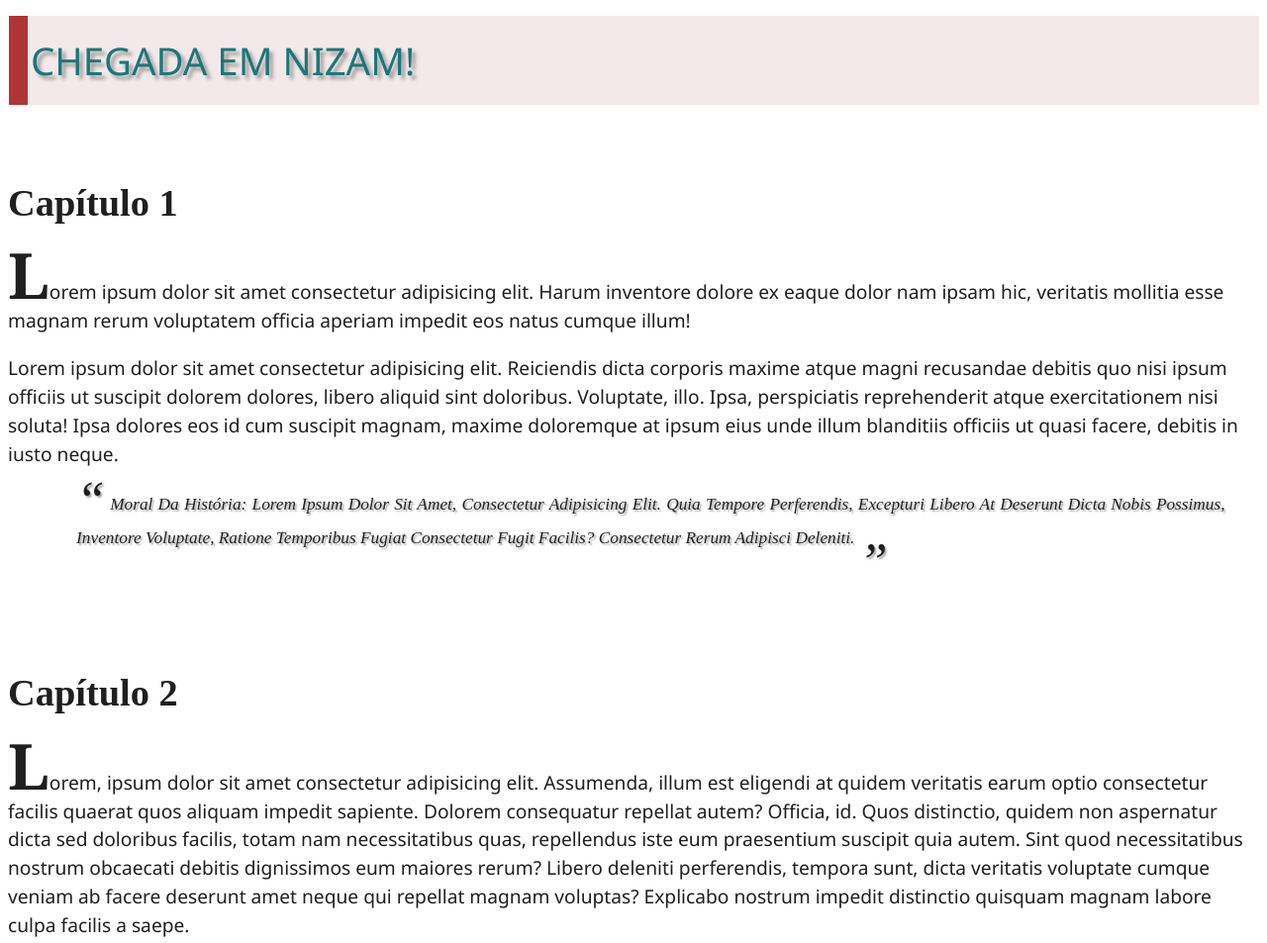
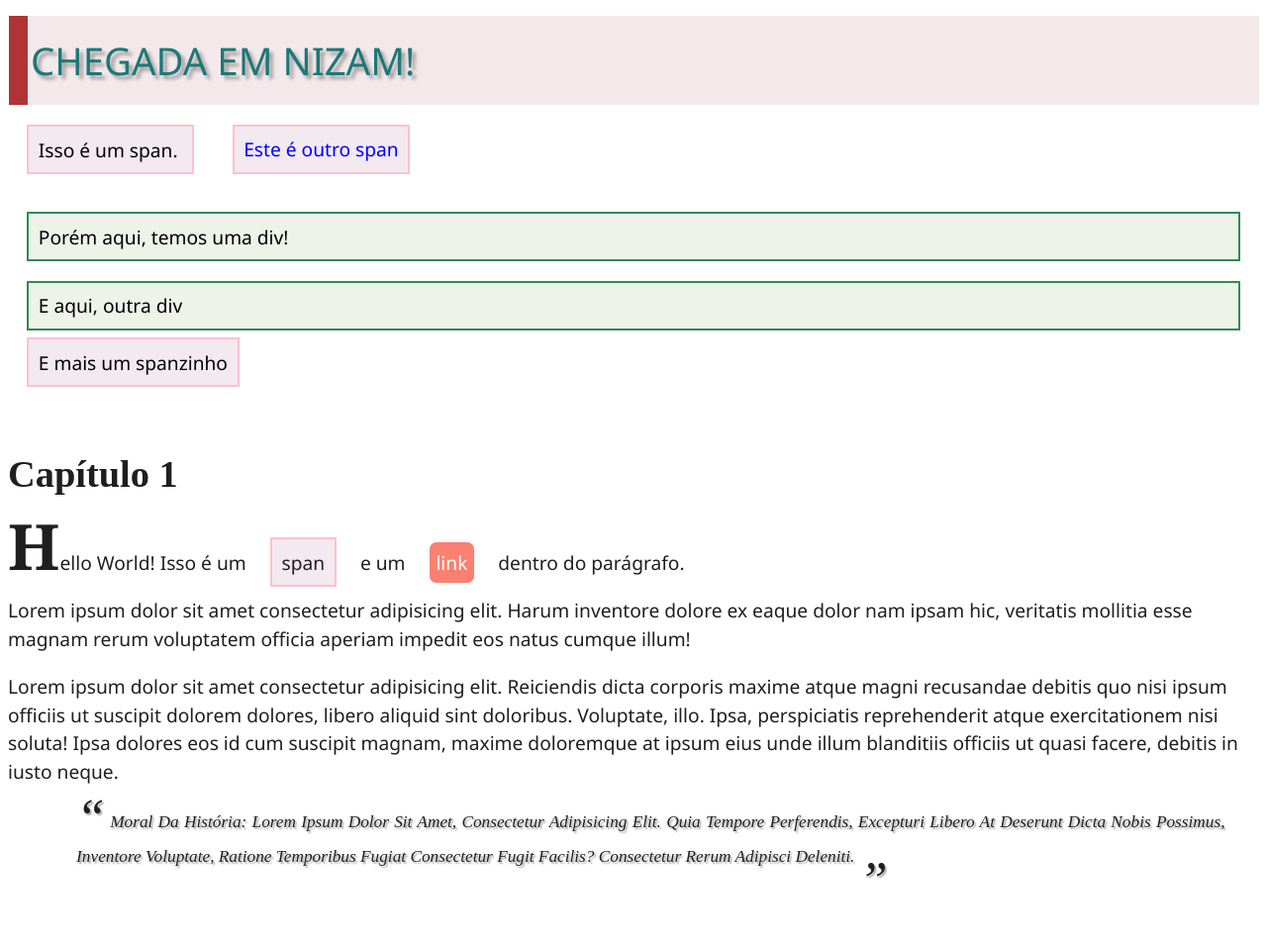
Before and after one commit to Ferdzen/Aula1-Pos, a website built with webpack: page index.html in a window 1280 px wide. Shown: the top 953 px of the page at 99% size. Built offline with nearby package versions, Linux system fonts and the light colour scheme.

Commit message:
add: demonstra as difrenças entre bolck, inline e inline-block

```diff
--- a/css/style.css
+++ b/css/style.css
@@ -75,3 +75,31 @@ p:first-of-type:first-letter {
 .misterio:hover {
   color: red;
 }
+
+span{
+  border: 2px solid pink;
+  background-color: #f3e9f0;
+  padding: .5em;
+  margin: 1em;
+}
+
+div{
+  border: 2px solid seagreen;
+  background-color: #eef3e9;
+  padding: .5em;
+  margin: 1em;
+}
+
+a{
+  background-color: salmon;
+  color: white;
+  text-decoration: none;
+  border-radius: .35em;
+  margin: 1em;
+  padding: .35em;
+}
+
+.inbl{
+  display: inline-block;
+  color: blue;
+}
--- a/index.html
+++ b/index.html
@@ -24,9 +24,21 @@
 
   <h1 class="misterio" id="titulo-principal">Chegada em Nizam!</h1>
 
+  <span>
+    Isso é um span.
+  </span>
+  <span class="inbl">Este é outro span</span>
+  <div>Porém aqui, temos uma div!</div>
+  <div>E aqui, outra div</div>
+  <span>E mais um spanzinho </span>
 
   <section>
     <h2>Capítulo 1</h2>
+
+    <p>
+      Hello World!
+      Isso é um <span>span</span> e um <a href="https://google.com">link</a> dentro do parágrafo.
+    </p>
 
     <p>Lorem ipsum dolor sit amet consectetur adipisicing elit. Harum inventore dolore ex eaque dolor nam ipsam hic, veritatis mollitia esse magnam rerum voluptatem officia aperiam impedit eos natus cumque illum!</p>
 
```
